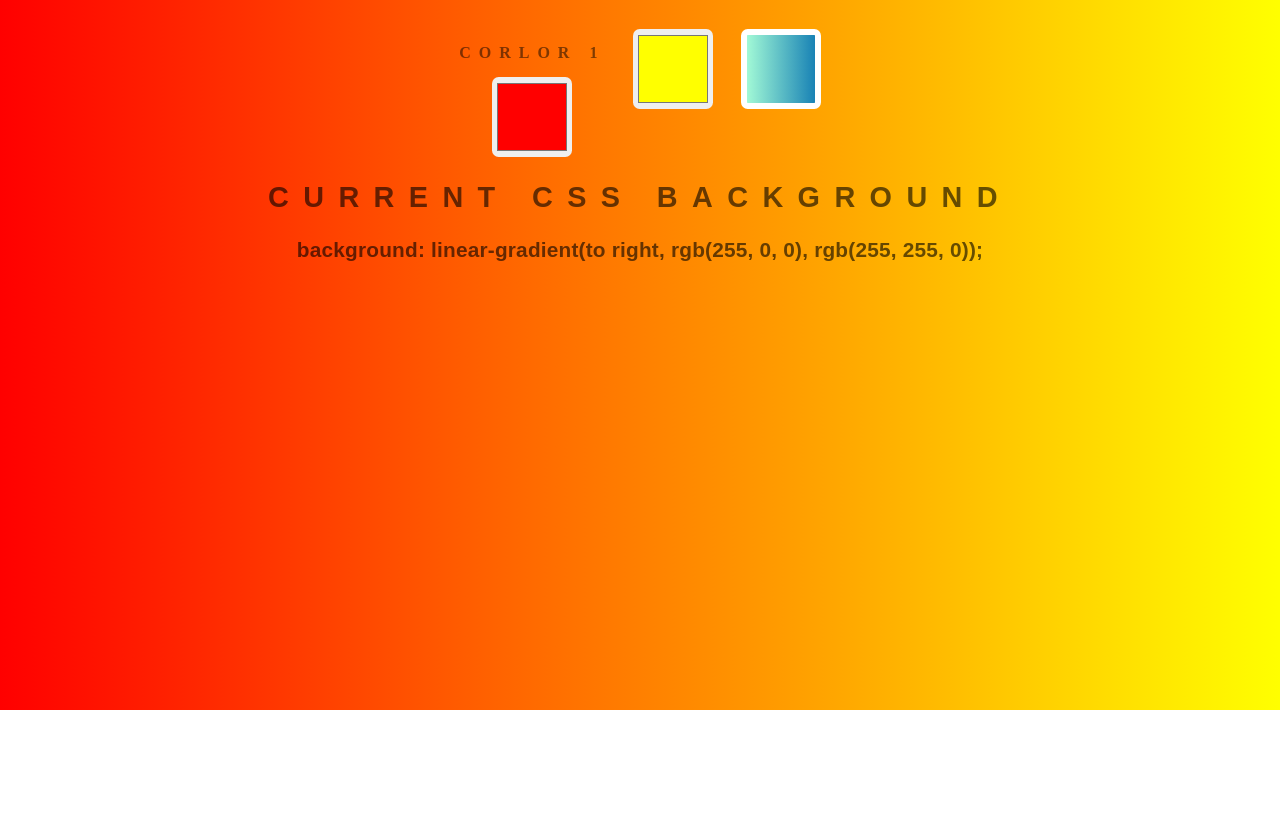
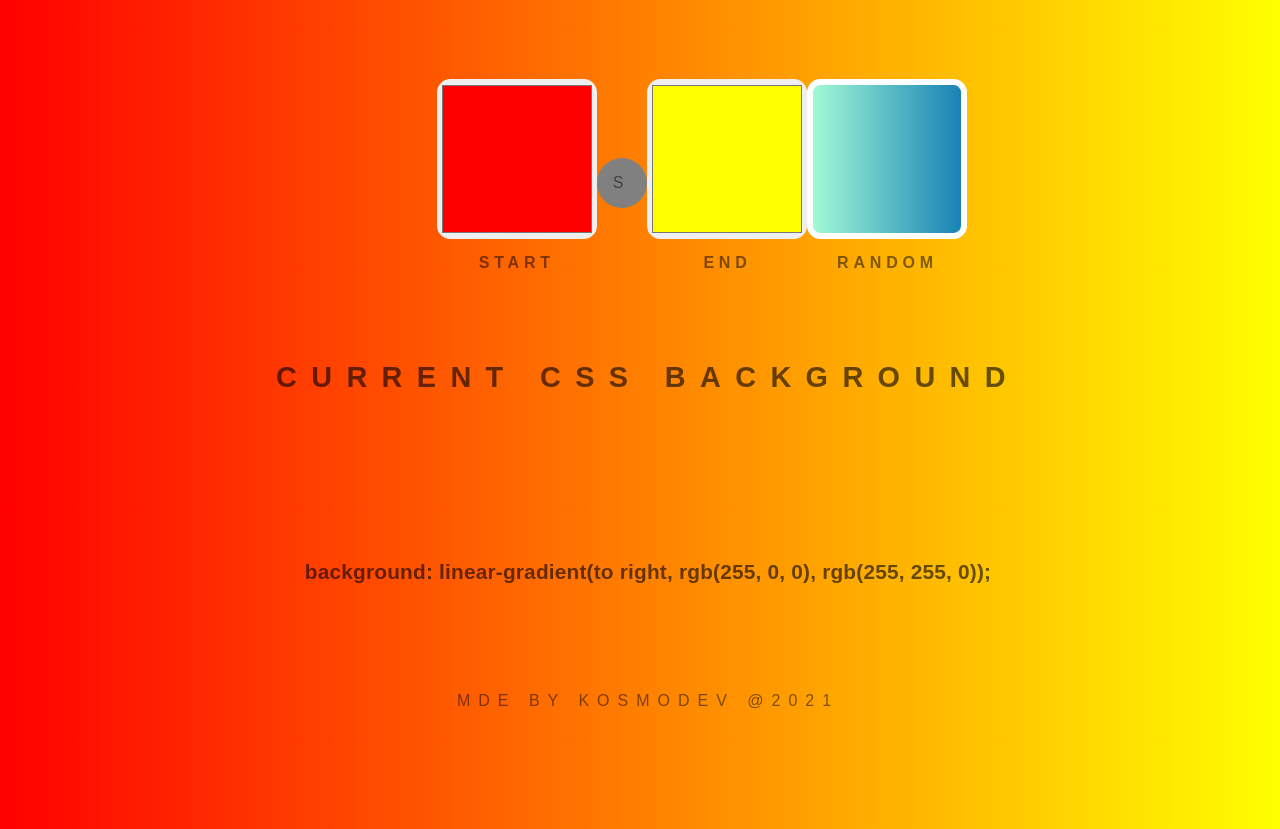
Before and after one commit to kosmoDev/backgroundgenerator, a website: page index.html in a window 1280 px wide. Shown: the part 90-919 px from the top of the page. Before the commit the page ends 800 px from the top, so only its background shows below. Drawn offline with Linux system fonts and the light colour scheme.

Commit message:
modifies html structure with semantic

```diff
--- a/index.html
+++ b/index.html
@@ -8,17 +8,30 @@
     <link rel="stylesheet" href="style.css" />
   </head>
   <body id="gradient">
+    <header>
       <h1>Background Generator</h1>
+    </header>
+    <main>
       <section id="colors-container">
         <div class="label-input">
-        <label for="inpt-color1">Corlor 1</label>
           <input type="color" id="inpt-color1" name="inpt-color1" value="#ff0000" />
+          <label for="inpt-color1">Start</label>
         </div>
+        <p id="switch">s</p>
+        <div class="label-input">
           <input type="color" id="inpt-color2" name="inpt-color2" value="#ffff00" />
+          <label for="inpt-color2">end</label>
+        </div>
+        <p></p>
+        <div class="label-input">
           <button id="random-color"></button>
+          <label for="inpt-color2">random</label>
+        </div>
       </section>
       <h2>Current CSS Background</h2>
       <h3>background: linear-gradient(to right, rgb(255, 0, 0), rgb(255, 255, 0));</h3>
+    </main>
+    <footer>mde by kosmoDev @2021</footer>
     <script src="script.js"></script>
   </body>
 </html>
--- a/style.css
+++ b/style.css
@@ -1,12 +1,21 @@
 body {
-  font: "Raleway", sans-serif;
+  position: relative;
+  font-family: "Raleway", sans-serif;
   color: rgba(0, 0, 0, 0.5);
   text-align: center;
   text-transform: uppercase;
   letter-spacing: 0.5em;
   top: 15%;
-  background: linear-gradient(to right, red, yellow); /* Standard syntax */
-  line-height: 10;
+  background: linear-gradient(to right, red, yellow);
+}
+
+main {
+  position: absolute;
+  height: 100vh;
+  width: 100vw;
+  display: grid;
+  grid-template-rows: 3fr 0.1fr 3fr 1fr;
+  align-items: center;
 }
 
 h1 {
@@ -41,24 +50,24 @@ h3 {
 #colors-container {
   width: 33%;
   display: flex;
-  justify-content: space-evenly;
+  justify-content: space-around;
   margin: 0 auto;
 }
 
 input {
-  width: 5rem;
-  height: 5rem;
+  width: 10rem;
+  height: 10rem;
   border-color: transparent;
-  border-radius: 0.5em;
+  border-radius: 1em;
   cursor: pointer;
 }
 
 #random-color {
-  width: 5rem;
-  height: 5rem;
+  width: 10rem;
+  height: 10rem;
   outline: none;
   border: 0.5em solid white;
-  border-radius: 0.5em;
+  border-radius: 1em;
   cursor: pointer;
 }
 
@@ -67,6 +76,24 @@ input {
   flex-direction: column;
   line-height: 3;
   align-items: center;
-  font-weight: 700;
-  font: "Raleway", sans-serif;
+  font-family: Arial, Helvetica, sans-serif;
+  font-weight: 900;
+  letter-spacing: 0.3em;
 }
+
+footer {
+  width: 100vw;
+  position: fixed;
+  bottom: 0;
+  margin: 0 auto;
+}
+
+#switch {
+  margin: 0;
+  width: auto;
+  justify-self: center;
+  align-self: center;
+  padding: 1rem;
+  background-color: gray;
+  border-radius: 50%;
+}
```
Lines whose indentation alone changed are shown as unchanged.
